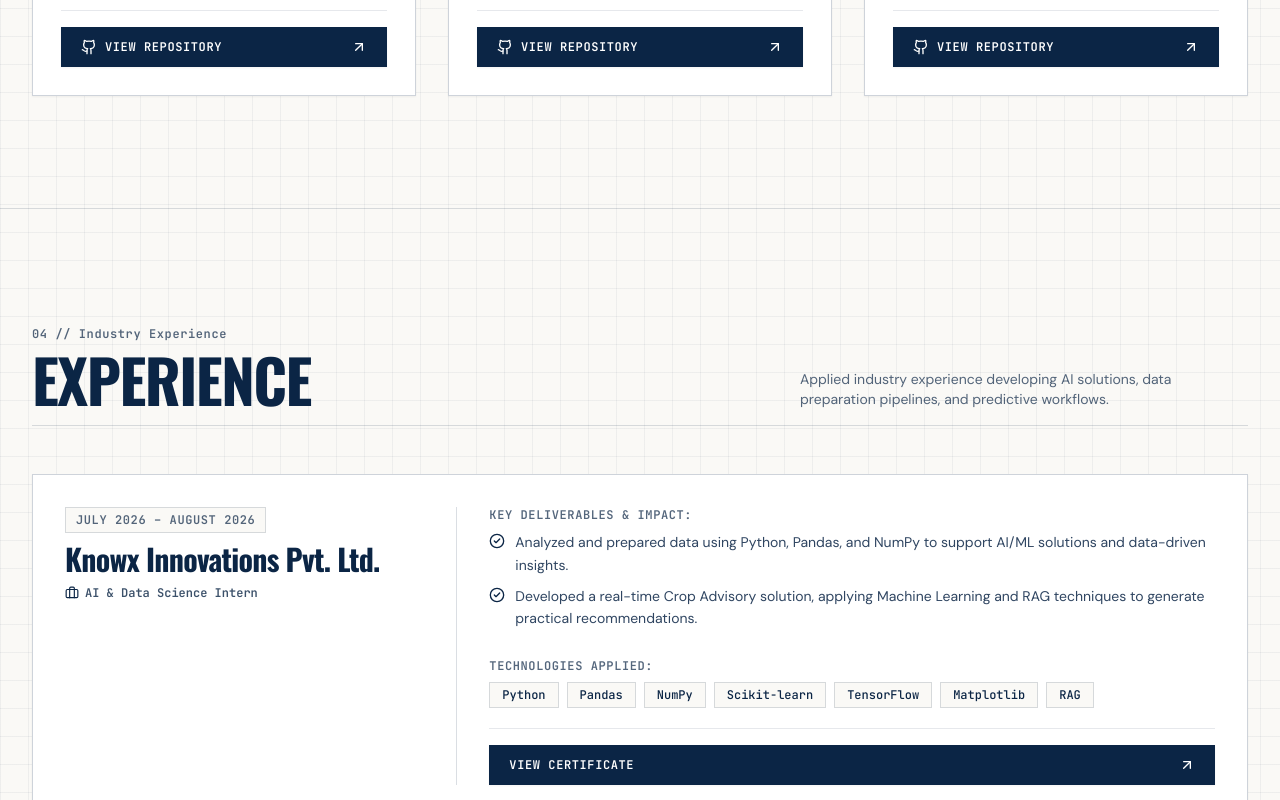
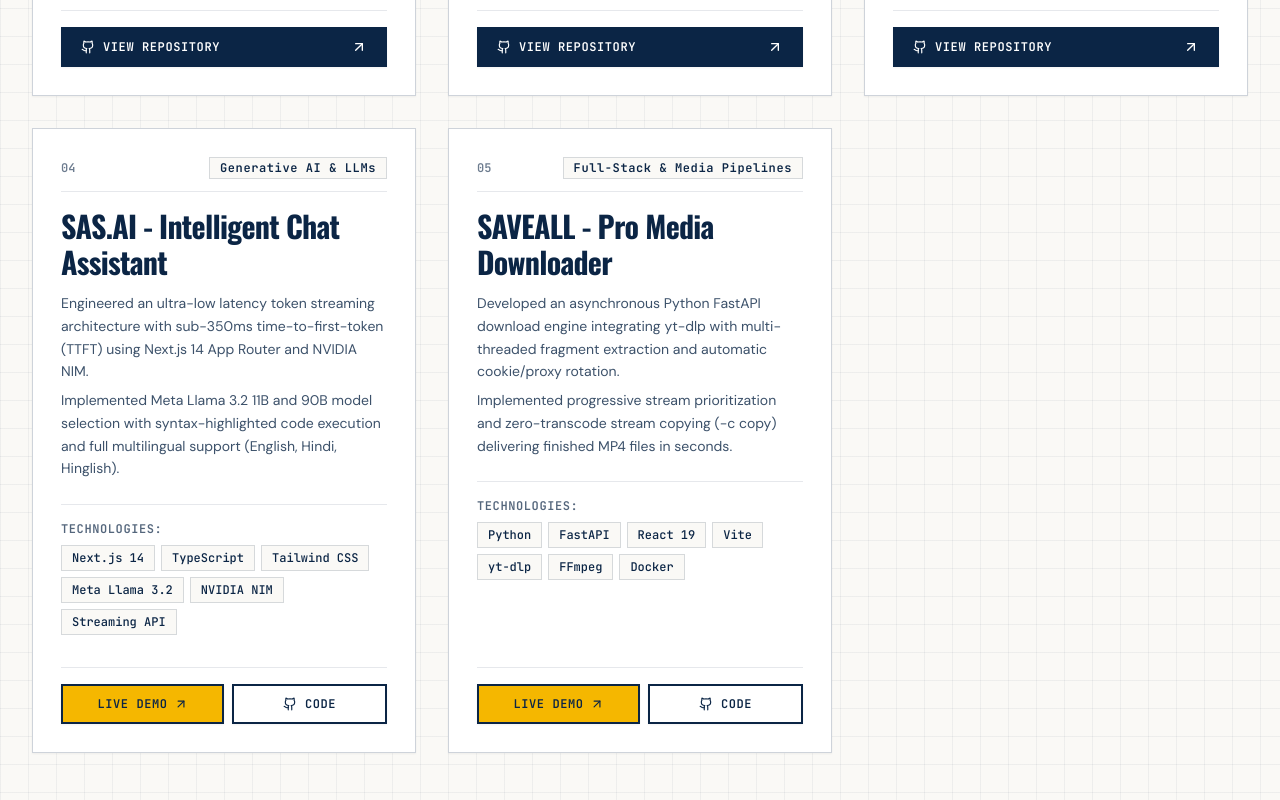
Before and after one commit to sashibitcode/My-Portfolio, a React (Vite) app: page / in a window 1280 px wide. Shown: the part 3800-4600 px from the top of the page. Built offline with nearby package versions, Linux system fonts and the light colour scheme.

Commit message:
feat(projects): add SAS.AI and SAVEALL Pro Media Downloader to projects section, schemas, and LLM context

```diff
--- a/index.html
+++ b/index.html
@@ -183,6 +183,30 @@
         }
       },
       {
+        "@type": "SoftwareApplication",
+        "@id": "https://sashibitcode.vercel.app/#project-sas-ai",
+        "name": "SAS.AI - Intelligent Chat Assistant",
+        "applicationCategory": "MultimediaApplication",
+        "operatingSystem": "Web, Cloud",
+        "description": "Full-stack real-time streaming AI chat assistant powered by Next.js 14 and Meta Llama 3.2 (11B & 90B) via NVIDIA NIM. Features sub-350ms token streaming, syntax-highlighted code execution, and multilingual support.",
+        "url": "https://github.com/sashibitcode/sas-ai",
+        "author": {
+          "@id": "https://sashibitcode.vercel.app/#person"
+        }
+      },
+      {
+        "@type": "SoftwareApplication",
+        "@id": "https://sashibitcode.vercel.app/#project-quickdownload",
+        "name": "SAVEALL - Pro Media Downloader",
+        "applicationCategory": "UtilitiesApplication",
+        "operatingSystem": "Web, Cross-platform",
+        "description": "Industrial-grade media extraction platform engineered with Python FastAPI and React 19, featuring progressive zero-transcode stream-copying, yt-dlp multi-fragment downloads, and anti-bot challenge bypass.",
+        "url": "https://github.com/sashibitcode/quickdownload",
+        "author": {
+          "@id": "https://sashibitcode.vercel.app/#person"
+        }
+      },
+      {
         "@type": "FAQPage",
         "@id": "https://sashibitcode.vercel.app/#faq",
         "mainEntity": [
@@ -207,7 +231,7 @@
             "name": "What projects has Shashikant Raj completed?",
             "acceptedAnswer": {
               "@type": "Answer",
-              "text": "His featured projects include: 1) Ecommerce Sales Analysis ($2.29M total sales, $286K net profit, 12.47% margin in Power BI); 2) IPL Cricket Analysis (ball-by-ball delivery analytics using SQL and Python); and 3) Covid-19 Global Pandemic Time-Series Analysis (validation pipelines and SQL reporting)."
+              "text": "His featured projects include: 1) SAS.AI (ChatGPT-style conversational assistant powered by Meta Llama 3.2 via NVIDIA NIM and Next.js 14); 2) SAVEALL (FastAPI & React 19 high-performance media downloader); 3) Ecommerce Sales Analysis ($2.29M sales, $286K net profit, 12.47% margin in Power BI); 4) IPL Cricket Analysis (ball-by-ball delivery analytics using SQL and Python); and 5) Covid-19 Global Pandemic Time-Series Analysis."
             }
           },
           {
@@ -280,6 +304,16 @@
             </thead>
             <tbody>
               <tr>
+                <td style="padding: 8px 12px; border: 1px solid #cbd5e1;"><strong>SAS.AI - Intelligent Chat Assistant</strong></td>
+                <td style="padding: 8px 12px; border: 1px solid #cbd5e1;">Next.js 14, Meta Llama 3.2, NVIDIA NIM</td>
+                <td style="padding: 8px 12px; border: 1px solid #cbd5e1;">Sub-350ms TTFT / Live Token Streaming / 11B &amp; 90B Models</td>
+              </tr>
+              <tr>
+                <td style="padding: 8px 12px; border: 1px solid #cbd5e1;"><strong>SAVEALL - Pro Media Downloader</strong></td>
+                <td style="padding: 8px 12px; border: 1px solid #cbd5e1;">Python, FastAPI, React 19, yt-dlp</td>
+                <td style="padding: 8px 12px; border: 1px solid #cbd5e1;">Zero-Transcode Stream Copy / Multi-Threaded Extraction</td>
+              </tr>
+              <tr>
                 <td style="padding: 8px 12px; border: 1px solid #cbd5e1;"><strong>Ecommerce Sales Analysis</strong></td>
                 <td style="padding: 8px 12px; border: 1px solid #cbd5e1;">Python, Jupyter, Power BI</td>
                 <td style="padding: 8px 12px; border: 1px solid #cbd5e1;">$2.29M Volume / $286K Net Profit / 12.47% Margin</td>
@@ -297,6 +331,14 @@
             </tbody>
           </table>
 
+          <article style="margin-bottom: 18px;">
+            <h3 style="font-size: 1.25rem; margin: 0 0 4px 0;"><a href="https://github.com/sashibitcode/sas-ai" style="color: #2563eb;">SAS.AI - Intelligent Chat Assistant</a> (<a href="https://sasai-chat.vercel.app/" style="color: #16a34a;">Live Demo</a>)</h3>
+            <p style="margin: 4px 0;">Ultra-low latency streaming conversational assistant powered by Meta Llama 3.2 (11B &amp; 90B) via NVIDIA NIM and Next.js 14 App Router with persistent localStorage history and multilingual support.</p>
+          </article>
+          <article style="margin-bottom: 18px;">
+            <h3 style="font-size: 1.25rem; margin: 0 0 4px 0;"><a href="https://github.com/sashibitcode/quickdownload" style="color: #2563eb;">SAVEALL - Pro Media Downloader</a> (<a href="https://quick-d.vercel.app/" style="color: #16a34a;">Live Demo</a>)</h3>
+            <p style="margin: 4px 0;">High-performance media extraction platform built with Python FastAPI and React 19. Implements zero-transcode stream-copy multiplexing, yt-dlp multi-fragment engine, and anti-bot challenge bypass.</p>
+          </article>
           <article style="margin-bottom: 18px;">
             <h3 style="font-size: 1.25rem; margin: 0 0 4px 0;"><a href="https://github.com/sashibitcode/Ecommerce-Sales-Analysis" style="color: #2563eb;">Ecommerce Sales Analysis (Superstore)</a></h3>
             <p style="margin: 4px 0;">Analyzed $2.29M in retail transaction volume and $286K net profit across categories and sub-categories using Python, Jupyter, and Power BI dashboards.</p>
--- a/src/data/portfolioData.ts
+++ b/src/data/portfolioData.ts
@@ -237,6 +237,50 @@
       githubUrl: 'https://github.com/sashibitcode/covid-19-analysis',
       sqlQuery: `SELECT country, region, date, cumulative_cases, cumulative_recoveries, ROUND((cumulative_deaths/cumulative_cases)*100, 2) AS fatality_rate FROM global_covid_timeseries WHERE date = '2021-12-31';`,
     },
+    {
+      id: 'sas-ai',
+      title: 'SAS.AI - Intelligent Chat Assistant',
+      tagline: 'Real-time streaming LLM conversational assistant powered by Meta Llama 3.2 via NVIDIA NIM',
+      category: 'Generative AI & LLMs',
+      accentColor: '#6366F1',
+      summary:
+        'A full-stack AI conversation application powered by Next.js 14 and Meta Llama 3.2 (11B & 90B) via NVIDIA NIM. Features sub-second token streaming, rich syntax-highlighted code rendering, persistent conversation history, and multilingual fluency.',
+      bullets: [
+        'Engineered an ultra-low latency token streaming architecture with sub-350ms time-to-first-token (TTFT) using Next.js 14 App Router and NVIDIA NIM.',
+        'Implemented Meta Llama 3.2 11B and 90B model selection with syntax-highlighted code execution and full multilingual support (English, Hindi, Hinglish).',
+        'Built persistent localStorage conversation sessions with title auto-generation, search filtering, and sliding window rate limiting.',
+      ],
+      technologies: ['Next.js 14', 'TypeScript', 'Tailwind CSS', 'Meta Llama 3.2', 'NVIDIA NIM', 'Streaming API'],
+      metrics: [
+        { label: 'Latency', value: '< 350ms TTFT' },
+        { label: 'Models', value: 'Llama 3.2 11B/90B' },
+        { label: 'Interface', value: 'Live Token Stream' },
+      ],
+      githubUrl: 'https://github.com/sashibitcode/sas-ai',
+      liveUrl: 'https://sasai-chat.vercel.app/',
+    },
+    {
+      id: 'quickdownload',
+      title: 'SAVEALL - Pro Media Downloader',
+      tagline: 'Ultra-fast, lossless full-stack media extraction pipeline for YouTube & Instagram',
+      category: 'Full-Stack & Media Pipelines',
+      accentColor: '#10B981',
+      summary:
+        'Industrial-grade media extraction platform engineered with a Python FastAPI backend and React 19 frontend. Implemented stream-copy multiplexing for instantaneous MP4 packaging and anti-bot challenge bypass.',
+      bullets: [
+        'Developed an asynchronous Python FastAPI download engine integrating yt-dlp with multi-threaded fragment extraction and automatic cookie/proxy rotation.',
+        'Implemented progressive stream prioritization and zero-transcode stream copying (-c copy) delivering finished MP4 files in seconds.',
+        'Designed a cinematic cyberpunk UI in React 19 with platform-adaptive ambient glows, live video metadata previews, and automated storage hygiene.',
+      ],
+      technologies: ['Python', 'FastAPI', 'React 19', 'Vite', 'yt-dlp', 'FFmpeg', 'Docker'],
+      metrics: [
+        { label: 'Packaging', value: 'Zero-Transcode' },
+        { label: 'Backend', value: 'Python FastAPI' },
+        { label: 'Extraction', value: 'Multi-Threaded' },
+      ],
+      githubUrl: 'https://github.com/sashibitcode/quickdownload',
+      liveUrl: 'https://quick-d.vercel.app/',
+    },
   ],
   experience: [
     {
--- a/src/sections/ProjectsSection.tsx
+++ b/src/sections/ProjectsSection.tsx
@@ -70,19 +70,32 @@
                 </div>
               </div>
 
-              {/* GitHub Link CTA */}
-              <div className="mt-8 pt-4 border-t border-navy/10">
+              {/* CTAs */}
+              <div className="mt-8 pt-4 border-t border-navy/10 flex flex-col sm:flex-row gap-2">
+                {project.liveUrl && (
+                  <a
+                    href={project.liveUrl}
+                    target="_blank"
+                    rel="noopener noreferrer"
+                    className="inline-flex items-center justify-center gap-1.5 flex-1 px-4 py-2.5 bg-yellow text-navy border-2 border-navy hover:bg-yellow/80 transition-colors font-mono text-xs font-bold uppercase tracking-wider shadow-sm"
+                  >
+                    <span>Live Demo</span>
+                    <ArrowUpRight className="w-3.5 h-3.5" />
+                  </a>
+                )}
                 <a
                   href={project.githubUrl}
                   target="_blank"
                   rel="noopener noreferrer"
-                  className="inline-flex items-center justify-between w-full px-5 py-3 bg-navy text-white hover:bg-navy-dark transition-colors font-mono text-xs font-bold uppercase tracking-wider shadow-sm"
+                  className={`inline-flex items-center justify-center gap-2 ${
+                    project.liveUrl
+                      ? 'flex-1 px-3 py-2.5 bg-white text-navy border-2 border-navy hover:bg-navy hover:text-white'
+                      : 'w-full px-5 py-3 bg-navy text-white hover:bg-navy-dark'
+                  } transition-colors font-mono text-xs font-bold uppercase tracking-wider shadow-sm`}
                 >
-                  <span className="flex items-center gap-2">
-                    <GithubIcon className="w-4 h-4" />
-                    <span>View Repository</span>
-                  </span>
-                  <ArrowUpRight className="w-4 h-4" />
+                  <GithubIcon className="w-3.5 h-3.5" />
+                  <span>{project.liveUrl ? 'Code' : 'View Repository'}</span>
+                  {!project.liveUrl && <ArrowUpRight className="w-4 h-4 ml-auto" />}
                 </a>
               </div>
             </div>
```
Also changed, not shown: public/llms-full.txt, public/llms.txt.
